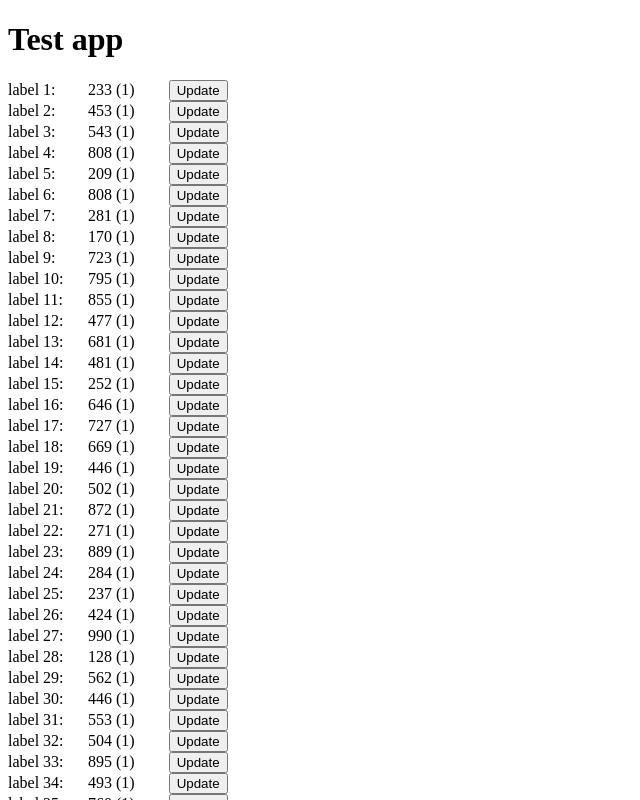
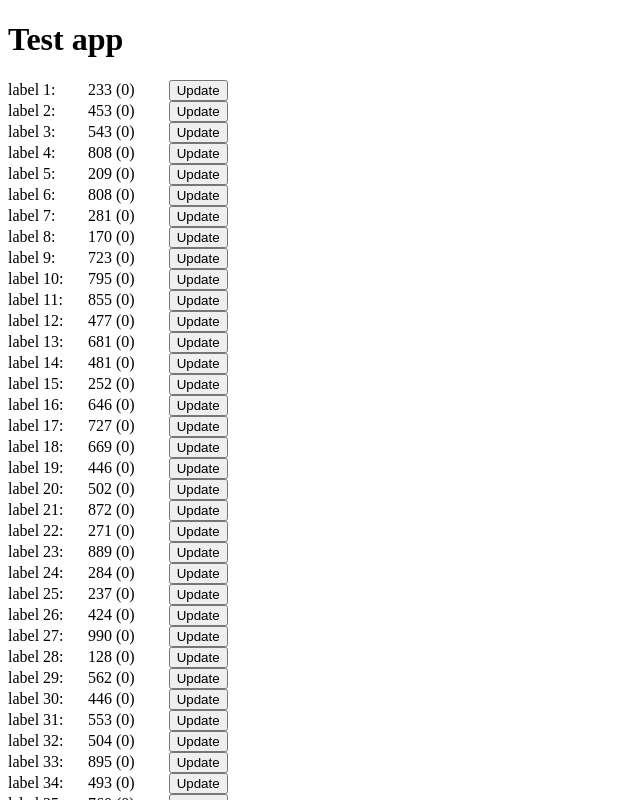
Before and after one commit to chervontsev/GL-task, a React (Create React App) app: page / in a window 1280 px wide. Shown: the top 800 px of the page, without its empty margins (0-640 px from the left). Built offline with nearby package versions, Linux system fonts and the light colour scheme.

Commit message:
Subtask 2: Fixed redundant re-renders of rows

```diff
--- a/src/App.tsx
+++ b/src/App.tsx
@@ -10,7 +10,7 @@ interface IAppProps {
   size?: number;
 }
 
-export default class App extends React.Component<
+export default class App extends React.PureComponent<
   IAppProps,
   { list: IDataRecord[] }
 > {
@@ -36,7 +36,12 @@ export default class App extends React.Component<
       <div>
         <h1>Test app</h1>
         {this.state.list.map((el, index) => (
-          <Row data={el} index={index} onUpdate={this.handleUpdate} />
+          <Row
+            key={el.label}
+            data={el}
+            index={index}
+            onUpdate={this.handleUpdate}
+          />
         ))}
       </div>
     );
@@ -44,16 +49,19 @@ export default class App extends React.Component<
 }
 
 interface IRowProps {
-  data: unknown; // TODO
+  data: IDataRecord;
   index: number;
   onUpdate: (index: number) => void;
 }
 
 class Row extends React.Component<IRowProps> {
-  renderCount = 0;
+  state = {
+    renderCount: 0
+  };
 
   handleUpdate = () => {
     this.props.onUpdate(this.props.index);
+    this.setState({ renderCount: this.state.renderCount + 1 });
   };
 
   render() {
@@ -61,12 +69,10 @@ class Row extends React.Component<IRowProps> {
       data: { label, value }
     } = this.props;
 
-    this.renderCount++;
-
     return (
       <div>
         <span className="label">{label}:</span>
-        <span>{value}</span> <span>({this.renderCount})</span>{" "}
+        <span>{value}</span> <span>({this.state.renderCount})</span>{" "}
         <button className="button" onClick={this.handleUpdate}>
           Update
         </button>
```
